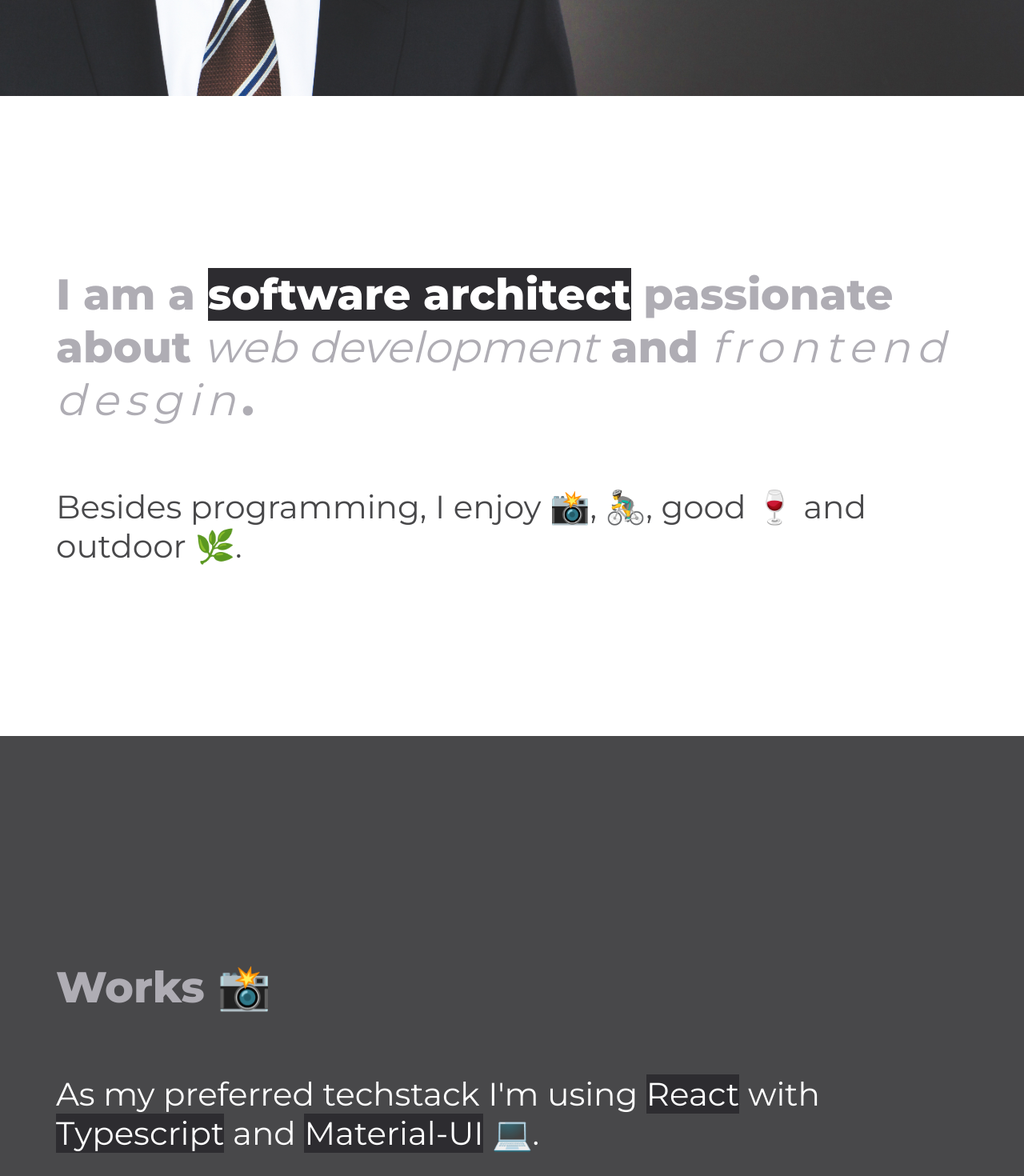
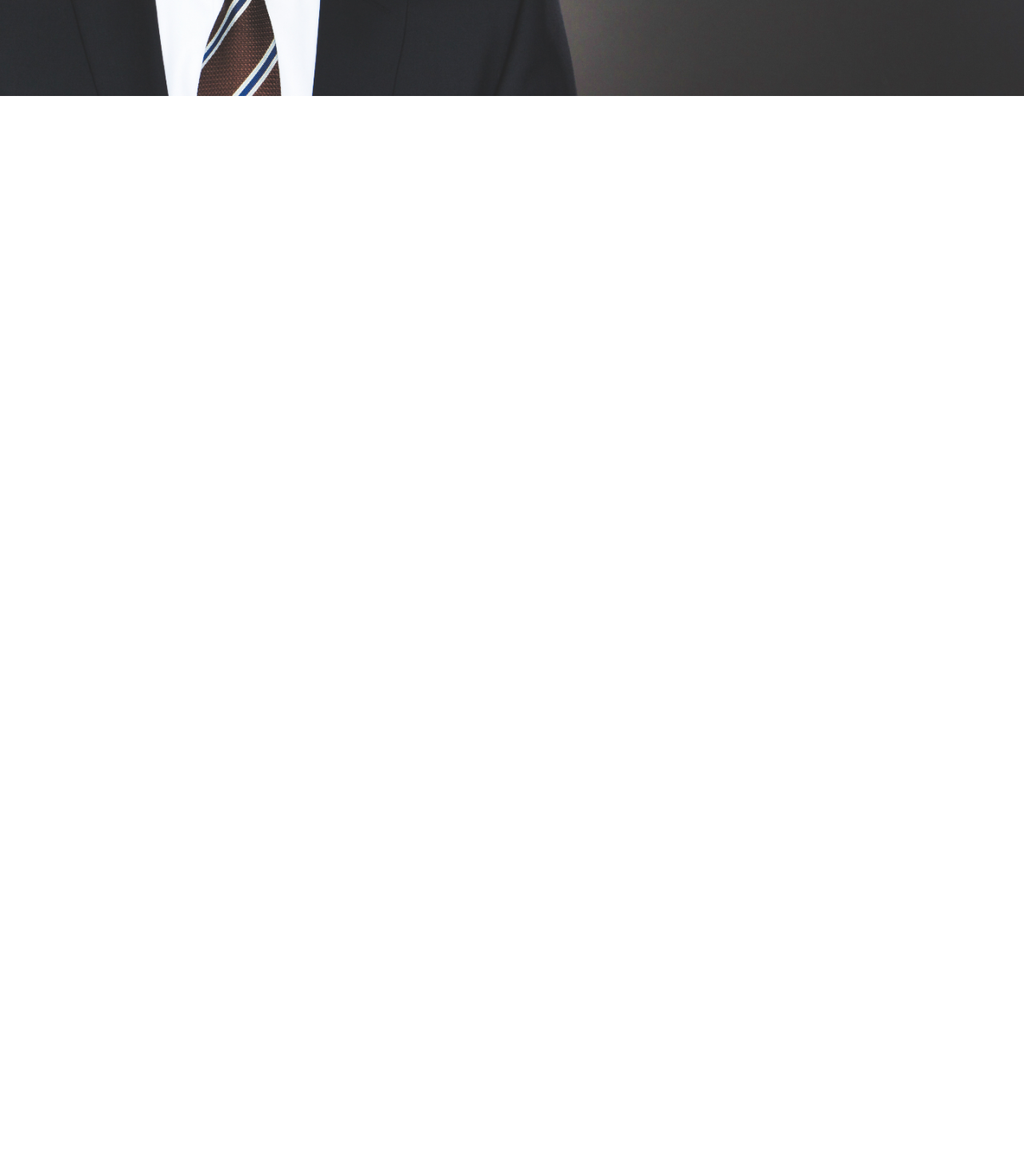
Before and after one commit to HansKre/about-hanskrebs-v2, a React (Create React App) app: page / in a window 1280 px wide. Shown: the part 680-2150 px from the top of the page at 80% size. After the commit the page ends 800 px from the top, so only its background shows below. Built offline with nearby package versions, Linux system fonts and the light colour scheme.

Commit message:
Clean implementation of landing page.

```diff
--- a/package.json
+++ b/package.json
@@ -7,8 +7,7 @@
     "@material-ui/core": "^4.12.3",
     "react": "^17.0.2",
     "react-dom": "^17.0.2",
-    "react-scripts": "4.0.3",
-    "react-scroll-parallax": "^2.4.0"
+    "react-scripts": "4.0.3"
   },
   "devDependencies": {
     "@testing-library/jest-dom": "^5.11.4",
--- a/src/App.tsx
+++ b/src/App.tsx
@@ -1,8 +1,6 @@
 import CustomTheme from './styles/Theme';
 import {ThemeProvider} from '@material-ui/core';
 import FullHeightWrapper from './components/FullHeightWrapper';
-import ParallaxContent from './components/ParallaxContent';
-import {ParallaxProvider} from 'react-scroll-parallax';
 import LandingPage from './components/LandingPage';
 import hansImg from './assets/IMG_9921_matte_look_1440.jpeg'
 import useBreakPoint from './hooks/useBreakPoint';
@@ -11,36 +9,9 @@ function App() {
   const downPhone = !useBreakPoint('up', 'phone', undefined, CustomTheme);
   return (
     <ThemeProvider theme={CustomTheme}>
-      <ParallaxProvider>
-        <FullHeightWrapper backgroundColor="#48484a" backgroundImg={hansImg} height={downPhone ? "100vh" : "100vh"} ><LandingPage /></FullHeightWrapper>
-        <FullHeightWrapper backgroundColor="white">
-          <ParallaxContent yOffset={
-            downPhone
-              ? (window.visualViewport.width > 765
-                ? [-30 - (window.visualViewport.width - 375) / 8, 30 - (window.visualViewport.width - 375) / 8]
-                : [0, 0]
-              )
-              : [-50 - (window.visualViewport.width - 1280) / 10, 60 + (window.visualViewport.width - 1280) / 10]
-          }>
-            <h1>
-              I am a <span>software architect</span> passionate about <i>web development</i> and <i><label>frontend desgin</label></i>.
-            </h1>
-            <h2 style={{color: "#48484a"}}>
-              Besides programming, I enjoy 📸, 🚴‍♂️, good 🍷 and outdoor 🌿.
-            </h2>
-          </ParallaxContent>
-        </FullHeightWrapper>
-        <FullHeightWrapper backgroundColor="#48484a">
-          <ParallaxContent yOffset={[-50, 50]}>
-            <h1>Works 📸</h1>
-            <h2 >
-              As my preferred techstack I'm using <span>React</span> with <span>Typescript</span> and <span>Material-UI</span> 💻.
-            </h2>
-          </ParallaxContent>
-        </FullHeightWrapper>
-        <FullHeightWrapper backgroundColor="black"><ParallaxContent yOffset={[-200, 200]}><h1>Experience 🔬</h1></ParallaxContent></FullHeightWrapper>
-        <FullHeightWrapper backgroundColor="white"><ParallaxContent yOffset={[-200, 200]}><h1>Contact & Download CV 🎙</h1></ParallaxContent></FullHeightWrapper>
-      </ParallaxProvider>
+      <FullHeightWrapper backgroundColor="#48484a" backgroundImg={hansImg} height={downPhone ? "100vh" : "100vh"} >
+        <LandingPage />
+      </FullHeightWrapper>
     </ThemeProvider>
   );
 }
--- a/src/components/LandingPage.tsx
+++ b/src/components/LandingPage.tsx
@@ -1,16 +1,9 @@
-import {Parallax} from 'react-scroll-parallax'
 import Grid from '@material-ui/core/Grid'
 import {makeStyles} from '@material-ui/core/styles';
 import useBreakPoint from '../hooks/useBreakPoint';
 import hansImgMobile from '../assets/IMG_9921_matte_look_avatar.jpeg'
 
 const SPLIT = 65;
-const OFFSETS = {
-    desktop: [-80, 40],
-    mobile: window.visualViewport.width < 450
-        ? [-25 - (window.visualViewport.width - 375) / 10, 20 - (window.visualViewport.width - 375) / 10]
-        : [10, 0]
-}
 
 const useStyles = makeStyles({
     fullWidth: {
@@ -36,7 +29,6 @@ export default function LandingPage() {
                         backgroundColor: 'white', height: '30vh', width: '100%',
                         position: 'absolute', top: 0
                     }} ></div>
-                    <Parallax className={classes.fullWidth} y={OFFSETS.mobile}>
                     <Grid container direction="column" justifyContent="center" alignItems="center">
                         <div style={{backgroundImage: `url(${hansImgMobile})`, boxShadow: '0 0 15px 15px #48484a inset', backgroundSize: 'cover', borderRadius: '50%'}}>
                             <img style={{filter: 'opacity(0%)', width: '80vw'}} src={hansImgMobile} alt="Hans" />
@@ -44,12 +36,10 @@ export default function LandingPage() {
                         <h1 style={{color: 'white'}} >I'm Hans </h1>
                         <h2 style={{paddingBottom: '60px', marginLeft: '30px', marginRight: '30px', textAlign: 'center'}}>Welcome To My About Me Page!</h2>
                     </Grid>
-                    </Parallax >
                 </>
-                : <Parallax className={classes.fullWidth} y={OFFSETS.desktop}>
-                    <Grid container >
+                : <Grid container >
                     <Grid item className={classes.left}>
-                            {/* empty */}
+                        {/* empty space filler */}
                     </Grid>
                     <Grid item className={classes.right} container justifyContent="center" direction="column" >
                         <h3 >Hello 👋</h3>
@@ -57,7 +47,6 @@ export default function LandingPage() {
                         <h2>Welcome To My About Me Page!</h2>
                     </Grid>
                 </Grid>
-                </Parallax >
             }
         </>
     )
--- a/src/components/ParallaxContent.tsx
+++ /dev/null
@@ -1,18 +0,0 @@
-import {makeStyles} from '@material-ui/core/styles';
-import {Parallax} from 'react-scroll-parallax'
-
-const useStyles = makeStyles({
-    margins: {
-        marginLeft: "70px",
-        marginRight: "40px",
-    }
-});
-
-export default function ParallaxContent(props: {children: React.ReactNode; yOffset: number[]}) {
-    const classes = useStyles();
-    return (
-        <Parallax className={classes.margins} y={props.yOffset} >
-            {props.children}
-        </Parallax>
-    )
-}
```
Also changed, not shown: 1 other file (tests, documents, lock files or other folders). Lines whose indentation alone changed are shown as unchanged.
